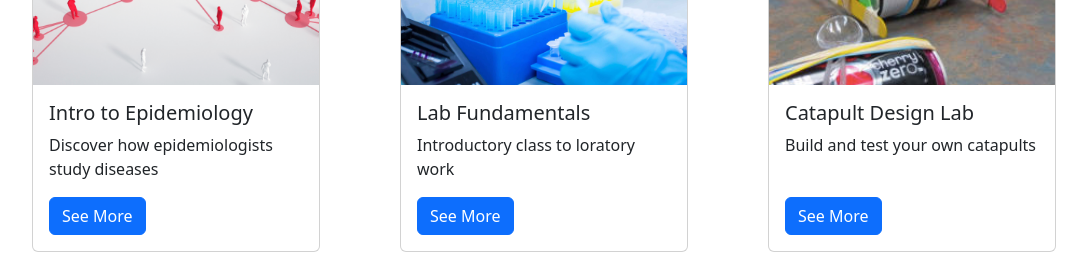
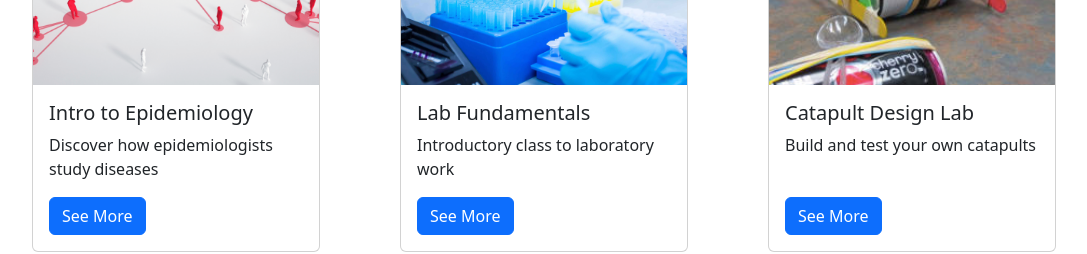
Before and after one commit to Lermanator/bca-flash, a React (Create React App) app: page /classes in a window 1280 px wide. Shown: the part 1880-2134 px from the top of the page, without its empty margins (96-1183 px from the left). Built offline with nearby package versions, Linux system fonts and the light colour scheme.

Commit message:
typo fix

```diff
--- a/src/pages/Classes/Classes.js
+++ b/src/pages/Classes/Classes.js
@@ -78,8 +78,8 @@ function Classes() {
                 />
                 <ClassCard name="Lab Fundamentals"
                 img="loratory"
-                text="Introductory class to loratory work"
-                desc="Students will be taught the fundamentals of loratory work such as pipetting and will learn how reactions occur between different types of solutions depending on their densities and acidity. The class will make their own rainbow pipetting experiments and lava lamps to take home."
+                text="Introductory class to laboratory work"
+                desc="Students will be taught the fundamentals of laboratory work such as pipetting and will learn how reactions occur between different types of solutions depending on their densities and acidity. The class will make their own rainbow pipetting experiments and lava lamps to take home."
                 />
                 <ClassCard name="Catapult Design Lab"
                 img="catapult"
```
